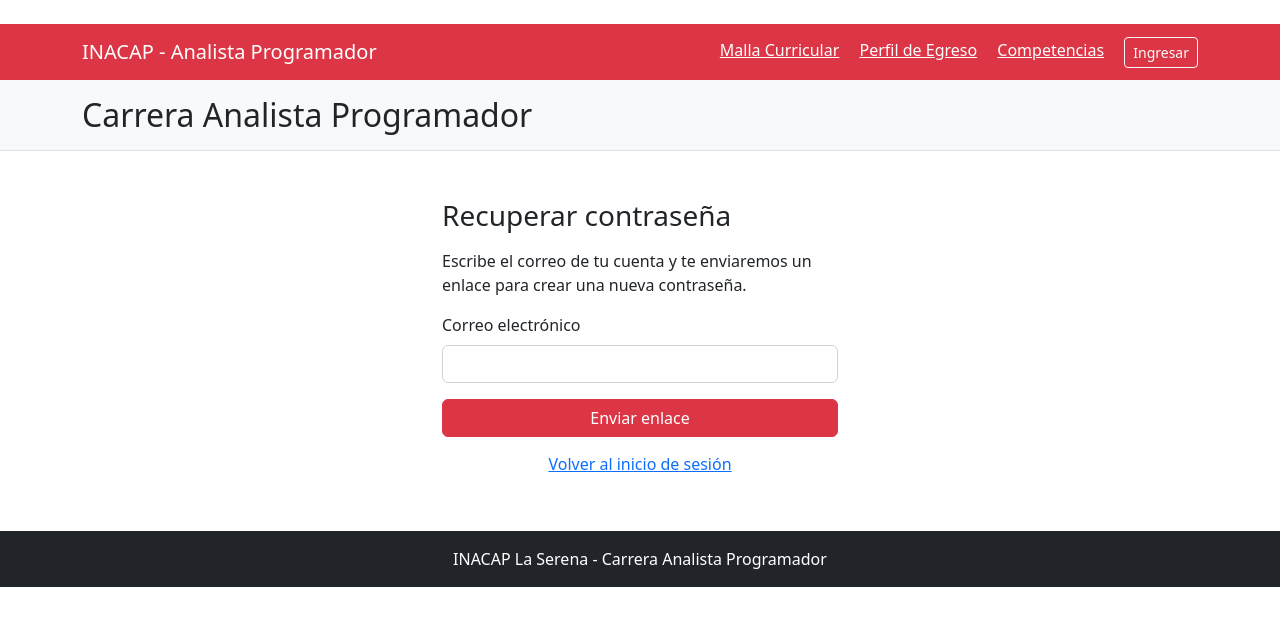
After one commit to renatoelsato-cloud/sitio-inacap-eval2, a Django app: page /cuentas/recuperar/ in a window 1280 px wide. The commit adds this page. Shown: the top 626 px of the page. Run offline with Django 5.2, Linux system fonts and the light colour scheme; some libraries are stand-ins or nearby versions.

Commit message:
Agrega recuperacion de contrasena por correo con token

```diff
--- a/cuentas/urls.py
+++ b/cuentas/urls.py
@@ -11,4 +11,15 @@ urlpatterns = [
     path("usuarios/nuevo/", views.usuario_crear, name="usuario_crear"),
     path("usuarios/<int:pk>/editar/", views.usuario_editar, name="usuario_editar"),
     path("usuarios/<int:pk>/eliminar/", views.usuario_eliminar, name="usuario_eliminar"),
+    path("recuperar/", auth_views.PasswordResetView.as_view(
+        template_name="cuentas/recuperar_form.html",
+        email_template_name="cuentas/recuperar_correo.txt",
+        subject_template_name="cuentas/recuperar_asunto.txt",
+    ), name="password_reset"),
+    path("recuperar/enviado/", auth_views.PasswordResetDoneView.as_view(
+        template_name="cuentas/recuperar_enviado.html"), name="password_reset_done"),
+    path("restablecer/<uidb64>/<token>/", auth_views.PasswordResetConfirmView.as_view(
+        template_name="cuentas/restablecer_form.html"), name="password_reset_confirm"),
+    path("restablecer/completo/", auth_views.PasswordResetCompleteView.as_view(
+        template_name="cuentas/restablecer_completo.html"), name="password_reset_complete"),
 ]
--- a/template/cuentas/login.html
+++ b/template/cuentas/login.html
@@ -17,6 +17,7 @@
         </div>
         <input type="hidden" name="next" value="{{ next }}">
         <button type="submit" class="btn btn-danger w-100">Ingresar</button>
+        <a href="{% url "password_reset" %}" class="btn btn-link w-100 mt-2">¿Olvidaste tu contraseña?</a>
     </form>
 </div>
 {% endblock %}
--- /dev/null
+++ b/template/cuentas/recuperar_asunto.txt
@@ -0,0 +1 @@
+Recuperación de contraseña - INACAP
--- /dev/null
+++ b/template/cuentas/recuperar_form.html
@@ -0,0 +1,18 @@
+{% extends "malla/base.html" %}
+{% block principal %}
+<style>.estilo-form input{display:block;width:100%;padding:.375rem .75rem;border:1px solid #ced4da;border-radius:.375rem;}</style>
+<div class="container my-5 estilo-form" style="max-width: 420px;">
+    <h3 class="mb-3">Recuperar contraseña</h3>
+    <p>Escribe el correo de tu cuenta y te enviaremos un enlace para crear una nueva contraseña.</p>
+    <form method="post">
+        {% csrf_token %}
+        <div class="mb-3">
+            <label class="form-label">Correo electrónico</label>
+            {{ form.email }}
+            {% for error in form.email.errors %}<div class="text-danger small">{{ error }}</div>{% endfor %}
+        </div>
+        <button type="submit" class="btn btn-danger w-100">Enviar enlace</button>
+        <a href="{% url 'login' %}" class="btn btn-link w-100 mt-2">Volver al inicio de sesión</a>
+    </form>
+</div>
+{% endblock %}
```
Also changed, not shown: sitio_inacap/settings.py (+9 -0 lines), template/cuentas/recuperar_correo.txt (added, +10 -0 lines), template/cuentas/recuperar_enviado.html (added, +8 -0 lines), template/cuentas/restablecer_completo.html (added, +8 -0 lines), template/cuentas/restablecer_form.html (added, +25 -0 lines).
